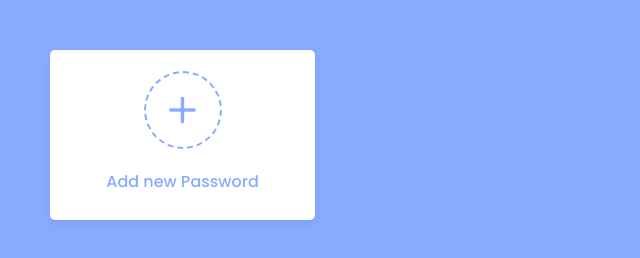
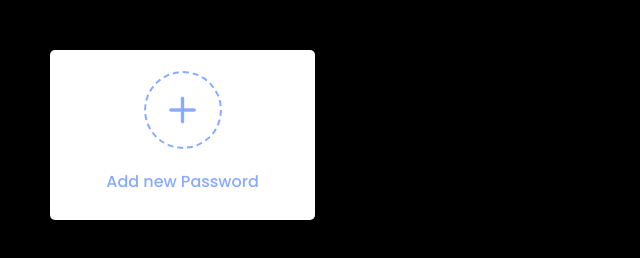
Before and after one commit to firelord69/Password-Manager-FInal, a plain HTML site: page index.html in a window 1280 px wide. Shown: the whole page, without its empty margins (0-640 px from the left). Drawn offline with nearby package versions, Linux system fonts and the light colour scheme; some packages are replaced by stand-ins of ours; a script that the page names is missing.

Commit message:
Update style.css

```diff
--- a/style.css
+++ b/style.css
@@ -7,7 +7,7 @@
   font-family: 'Poppins', sans-serif;
 }
 body{
-  background: #88ABFF;
+  background: #000000;
 }
 ::selection{
   color: #fff;
```
